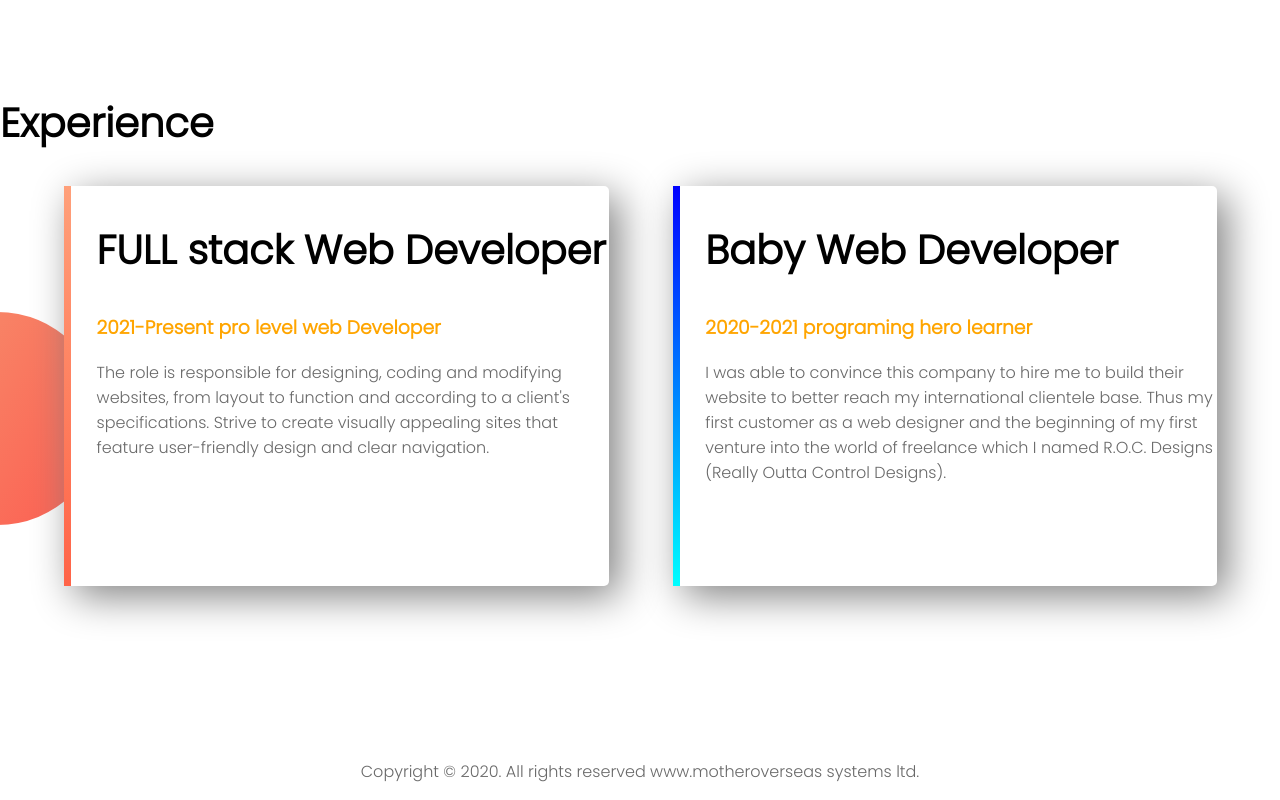
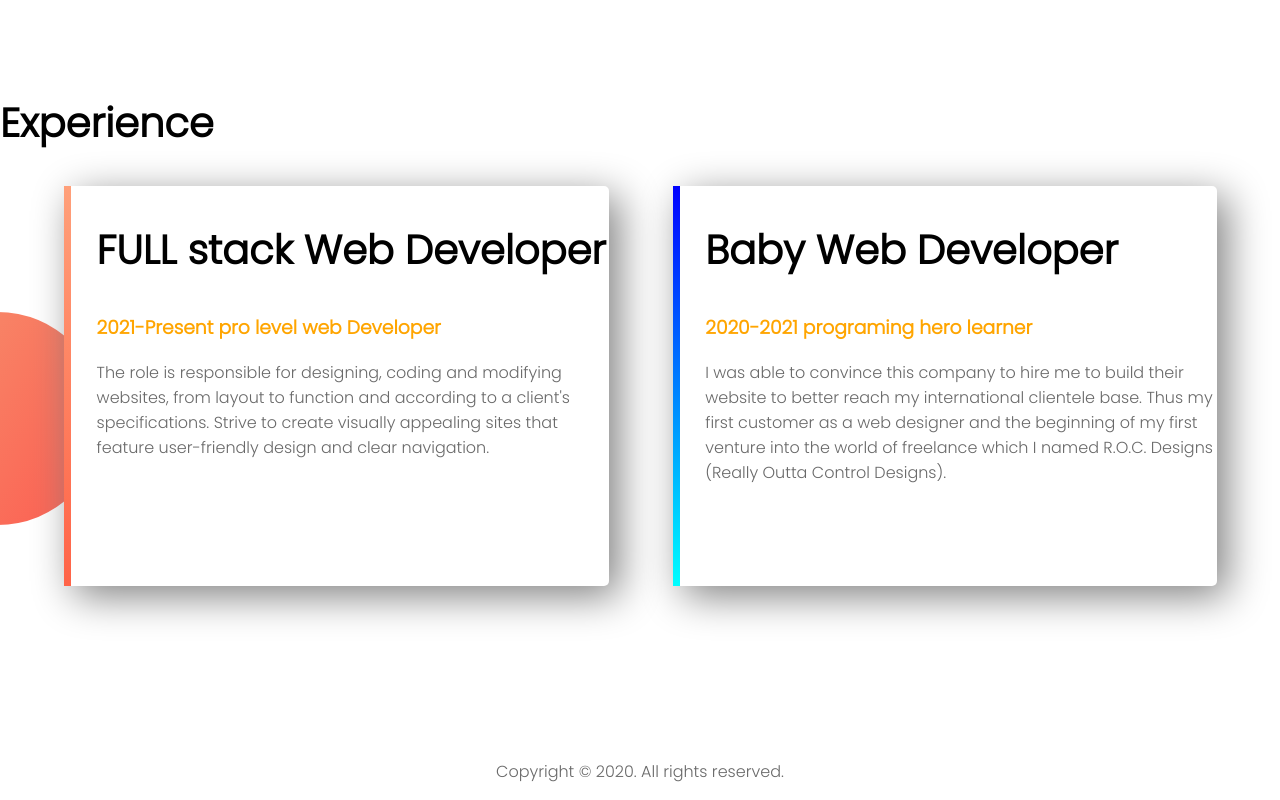
Before and after one commit to feniworld/web-portfolio, a plain HTML site: page index.html in a window 1280 px wide. Shown: the part 1240-2040 px from the top of the page. Drawn offline with Linux system fonts and the light colour scheme.

Commit message:
change foofter

```diff
--- a/index.html
+++ b/index.html
@@ -48,7 +48,7 @@
         </div>
     </section>
     <footer>
-        <p>Copyright © 2020. All rights reserved www.motheroverseas systems ltd.</p>
+        <p>Copyright © 2020. All rights reserved.</p>
     </footer>
 </body>
 </html>
```
